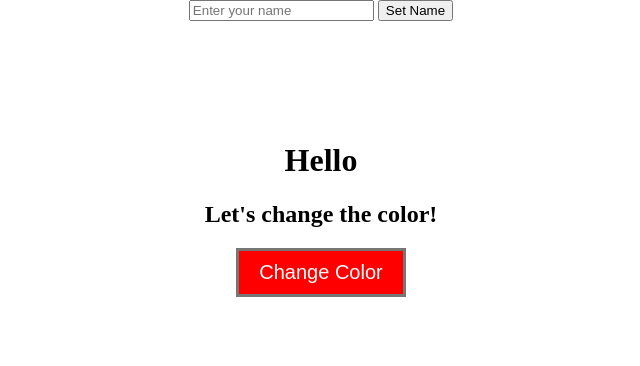
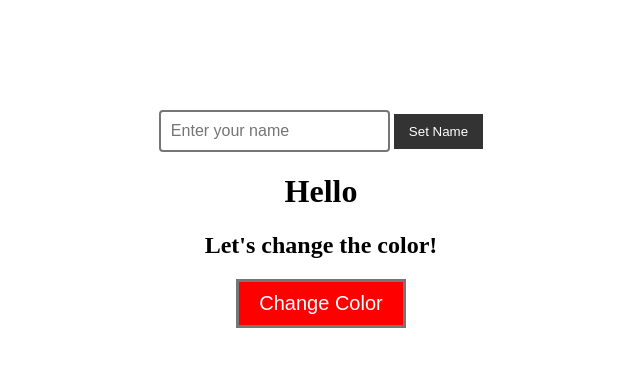
Before and after one commit to rajin00011-cmd/rajin00011-cmd.github.io-changethecolor, a plain HTML site: page index.html in a window 1280 px wide. Shown: the whole page, without its empty margins (319-959 px from the left). Drawn offline with Linux system fonts and the light colour scheme.

Commit message:
Modify CSS for input group and name input styles
Adjusted padding and added styles for input elements.

```diff
--- a/web.css
+++ b/web.css
@@ -1,7 +1,24 @@
   .top{
-  padding-top: 100px;
   text-align: center;
   }
+  .input-group {
+  margin-bottom: 20px;
+  padding-top: 110px
+}
+#nameInput {
+  padding: 10px;
+  font-size: 16px;
+  border: 2px solid #767676;
+  border-radius: 4px;
+}
+
+#saveName {
+  padding: 10px 15px;
+  background-color: #333;
+  color: white;
+  border: none;
+  cursor: pointer;
+}
 
 #colorButton {
   background-color: red;
```
